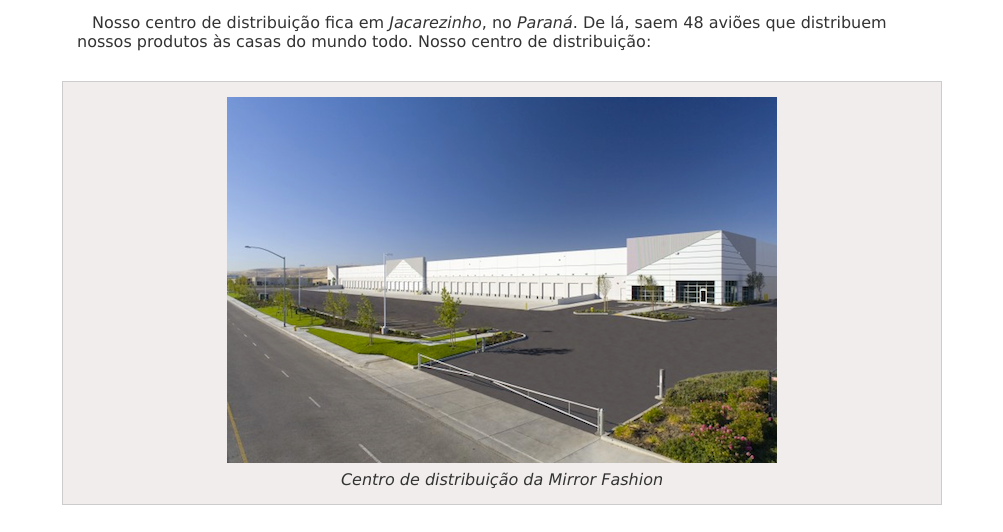
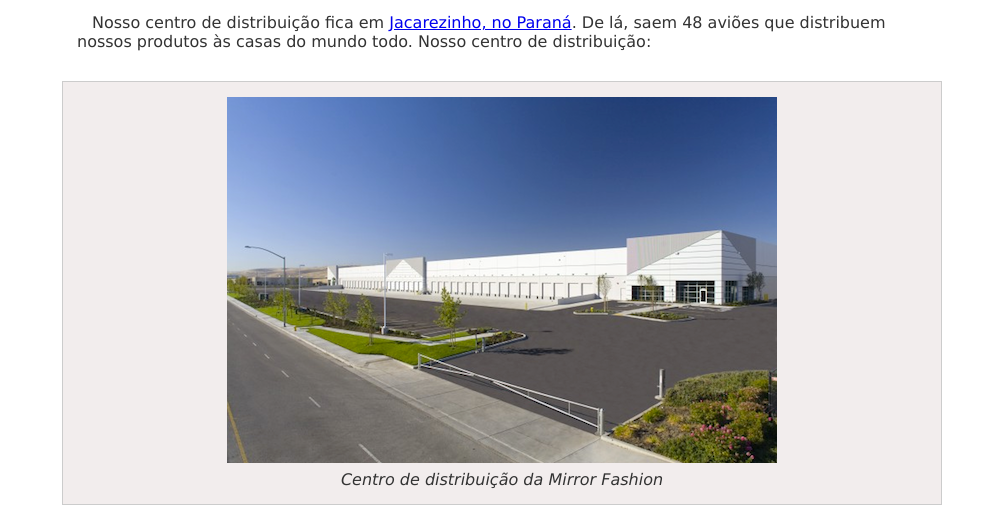
Before and after one commit to edguedes/DW, a plain HTML site: page HTML/Pratica_01/sobre.html in a window 1280 px wide. Shown: the part 265-797 px from the top of the page, without its empty margins (138-1141 px from the left). Drawn offline with Linux system fonts and the light colour scheme; a script that the page names is missing.

Commit message:
Criando link

```diff
--- a/HTML/Pratica_01/sobre.html
+++ b/HTML/Pratica_01/sobre.html
@@ -17,7 +17,8 @@
             participação em 118 deles.
         </p>
         <p>
-            Nosso centro de distribuição fica em <em>Jacarezinho</em>, no <em>Paraná</em>. De lá, saem 48 aviões que
+            Nosso centro de distribuição fica em <a href="https://maps.google.com.br/?q=Jacarezinho">
+            Jacarezinho, no Paraná</a>. De lá, saem 48 aviões que
             distribuem nossos produtos às casas do mundo todo. Nosso centro de distribuição:
         </p>
         <figure>
```
